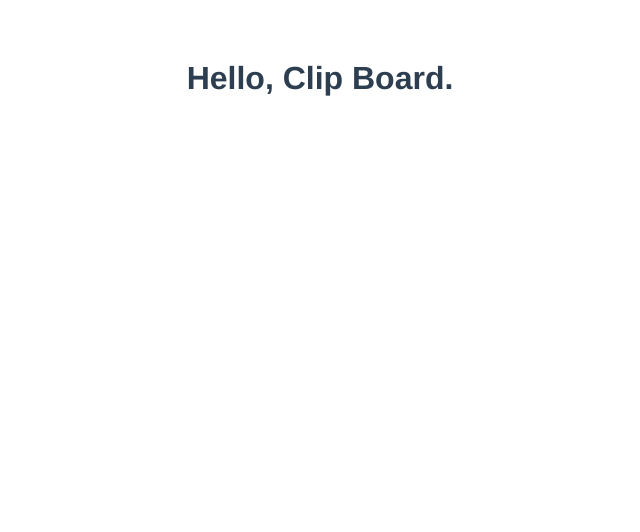
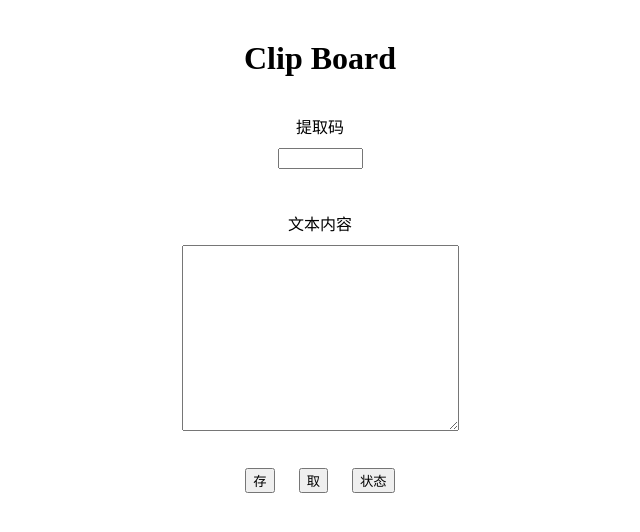
Before and after one commit to 17ban/online-clipboard-frontend, a website built with Vite: page index.html in a window 1280 px wide. Shown: the whole page, without its empty margins (320-960 px from the left). Built offline with nearby package versions, Linux system fonts and the light colour scheme; files whose address does not match are found by name.

Commit message:
实现了主要功能的 demo

```diff
--- a/index.html
+++ b/index.html
@@ -7,7 +7,20 @@
 </head>
 <body>
   <div id="main-view">
-    <h1>Hello, Clip Board.</h1>
+    <h1>Clip Board</h1>
+    <div id="key-input-wrapper">
+      <span>提取码</span>
+      <textarea id="key-input" cols="8" rows="1"></textarea>
+    </div>
+    <div id="text-input-wrapper">
+      <span>文本内容</span>
+      <textarea id="text-input" cols="32" rows="12"></textarea>
+    </div>
+    <div id="btns-wrapper">
+      <button id="post-btn" class="btn">存</button>
+      <button id="get-btn" class="btn">取</button>
+      <button id="status-btn" class="btn">状态</button>
+    </div>
   </div>
   <script type="module" src="./src/main.ts"></script>
 </body>
--- a/src/main.ts
+++ b/src/main.ts
@@ -2,18 +2,32 @@ import './style.css'
 
 import { getText, postText, getStatus } from './api'
 
-console.log('Hello, Clip Board.')
+function listen(
+  selectors: string,
+  type: string,
+  listener: EventListenerOrEventListenerObject,
+  options?: boolean | AddEventListenerOptions
+) {
+  document.querySelector(selectors).addEventListener(type, listener, options)
+}
 
-async function main() {
-  let postRes = await postText('Hello, Clip Board.')
-  console.log(postRes)
+const keyInput = <HTMLInputElement>document.getElementById('key-input')
+const textInput = <HTMLInputElement>document.getElementById('text-input')
 
-  if(postRes.status === 'OK') {
-    let getRes = await getText(postRes.key)
-    console.log(getRes)
-  }
+listen('#post-btn', 'click', async () => {
+  let res = await postText(textInput.value)
+  keyInput.value = res.key
+})
 
-  let status = await getStatus()
-  console.log(status)
-}
-main()
+listen('#get-btn', 'click', async () => {
+  let key = keyInput.value
+  let res = await getText(key)
+  textInput.value = res.text
+})
+
+listen('#status-btn', 'click', async () => {
+  textInput.value = ''
+  keyInput.value = ''
+  let res = await getStatus()
+  textInput.value = JSON.stringify(res, undefined, 2)
+})
--- a/src/style.css
+++ b/src/style.css
@@ -1,8 +1,38 @@
-#main-view {
+/* #main-view {
   font-family: Avenir, Helvetica, Arial, sans-serif;
   -webkit-font-smoothing: antialiased;
   -moz-osx-font-smoothing: grayscale;
   text-align: center;
   color: #2c3e50;
   margin-top: 60px;
+} */
+
+#main-view {
+  padding: 32px;
+  display: flex;
+  flex-direction: column;
+  align-items: center;
+  padding: 16px;
 }
+
+#main-view > * {
+  margin: 16px;
+}
+
+#key-input-wrapper, #text-input-wrapper {
+  display: flex;
+  flex-direction: column;
+  align-items: center;
+}
+
+#key-input-wrapper > *, #text-input-wrapper > * {
+  margin: 5px;
+}
+
+#key-input {
+  resize: none;
+}
+
+.btn {
+  margin: 0 10px;
+}
```
Also changed, not shown: src/api.ts (+4 -4 lines).
